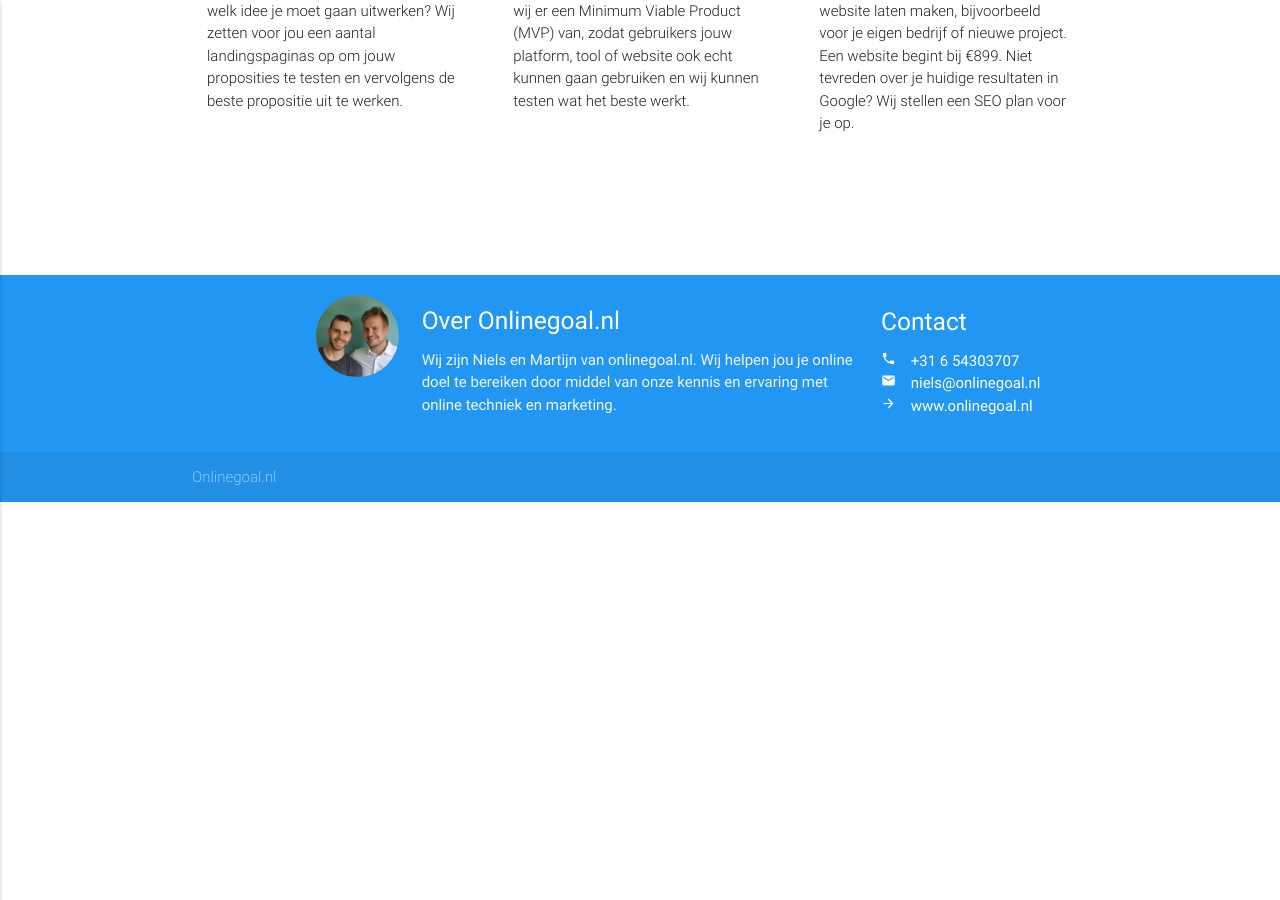
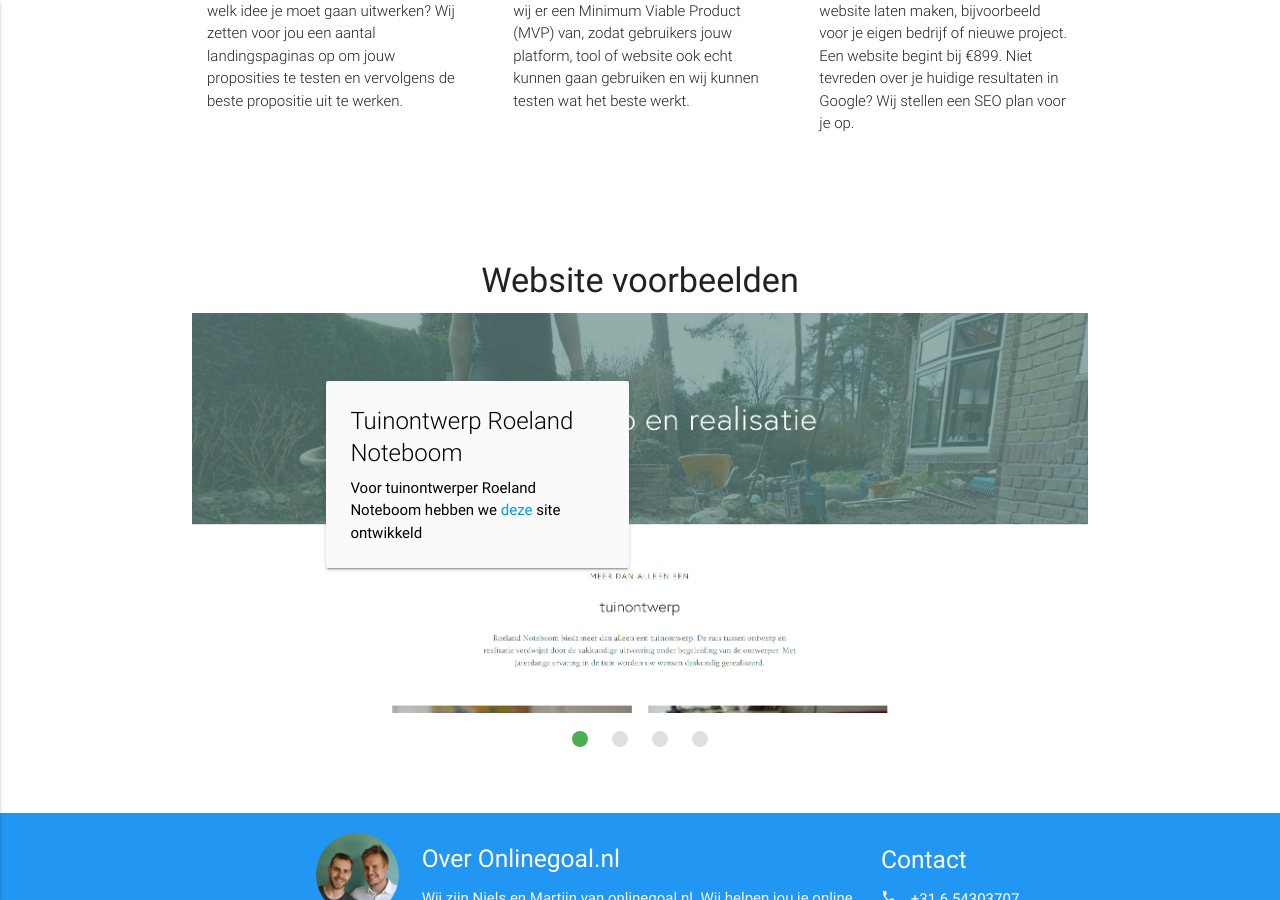
Before and after one commit to martijnvdbrug/onlinegoal.nl, a Jekyll site: the page built from index.md, in a window 1280 px wide and 900 px high, scrolled down 608 px. Built offline with Jekyll 4.4.1, drawn with Linux system fonts in a browser that asks for light colours; before the commit the page ends 1110 px from its top, so only the background shows below that.

Commit message:
Added website example slider to homepage. See _data/website_examples.yml for the website data

```diff
--- /dev/null
+++ b/_data/website_examples.yml
@@ -0,0 +1,12 @@
+- title: Tuinontwerp Roeland Noteboom
+  text: Voor tuinontwerper Roeland Noteboom hebben we <a href="www.tuinontwerproelandnoteboom.nl">deze</a> site ontwikkeld
+  img: /assets/website-voorbeelden/onlinegoal website voorbeeld.png
+- title: Meckbouw
+  text: Voor ondernemer Martin van Eck hebben we <a href="www.meckbouw.nl">deze</a> site ontwikkeld
+  img: /assets/website-voorbeelden/onlinegoal website voorbeeld 4.png
+- title: Toia
+  text: Voor Toia Italiaanse catering hebben we <a href="www.toia.nl">deze</a> site ontwikkeld
+  img: /assets/website-voorbeelden/onlinegoal website voorbeeld 3.png
+- title: Van de Brug Totaalbouw
+  text: Voor aannemer Justin van de Brug hebben we <a href="www.vandebrugtotaalbouw.nl">deze</a> site ontwikkeld
+  img: /assets/website-voorbeelden/onlinegoal website voorbeeld 2.png
--- a/_layouts/home.html
+++ b/_layouts/home.html
@@ -7,7 +7,8 @@
     <br><br>
 
     <div class="center-align">
-      <img class="size-10 responsive-img" src="/assets/website-laten-maken-logo.png" alt="Logo door Freepik van www.flaticon.com "/>
+      <img class="size-10 responsive-img" src="/assets/website-laten-maken-logo.png"
+           alt="Logo door Freepik van www.flaticon.com "/>
     </div>
 
     <h1 class="header center orange-text">online doeltreffendheid</h1>
@@ -50,9 +51,9 @@
           <h2 class="center light-blue-text"><i class="material-icons">flash_on</i></h2>
           <h5 class="center">Proposities testen</h5>
 
-          <p class="light">Ok, je hebt een idee maar hoe weet je welk idee je moet gaan uitwerken? Wij zetten voor jou een aantal landingspaginas op om jouw proposities te testen
+          <p class="light">Ok, je hebt een idee maar hoe weet je welk idee je moet gaan uitwerken? Wij zetten voor jou
+            een aantal landingspaginas op om jouw proposities te testen
             en vervolgens de beste propositie uit te werken.</p>
-
 
 
         </div>
@@ -63,7 +64,9 @@
           <h2 class="center light-blue-text"><i class="material-icons">flight_takeoff</i></h2>
           <h5 class="center">M V P</h5>
 
-          <p class="light">Als je een idee hebt gekozen maken wij er een Minimum Viable Product (MVP) van, zodat gebruikers jouw platform, tool of website ook echt kunnen gaan gebruiken en wij kunnen testen wat het beste werkt.</p>
+          <p class="light">Als je een idee hebt gekozen maken wij er een Minimum Viable Product (MVP) van, zodat
+            gebruikers jouw platform, tool of website ook echt kunnen gaan gebruiken en wij kunnen testen wat het beste
+            werkt.</p>
 
 
         </div>
@@ -74,8 +77,9 @@
           <h2 class="center light-blue-text"><i class="material-icons">important_devices</i></h2>
           <h5 class="center">Website</h5>
 
-          <p class="light">Je kunt bij ons ook gewoon een website laten maken, bijvoorbeeld voor je eigen bedrijf of nieuwe project. Een website begint bij €899. Niet tevreden over je huidige resultaten in Google? Wij stellen een SEO plan voor je op.</p>
-
+          <p class="light">Je kunt bij ons ook gewoon een website laten maken, bijvoorbeeld voor je eigen bedrijf of
+            nieuwe project. Een website begint bij €899. Niet tevreden over je huidige resultaten in Google? Wij stellen
+            een SEO plan voor je op.</p>
 
 
         </div>
@@ -86,10 +90,40 @@
 
 </div>
 
+<!-- Website example slider -->
+<div class="container">
+  <div class="section">
+
     <br>
     <br>
-<br>
-<br>
+
+    <h4 class="center-align">Website voorbeelden</h4>
+
+    <div class="slider">
+      <ul class="slides">
+        {% for example in site.data.website_examples %}
+        <li>
+          <img src="{{ example.img }}"> <!-- random image -->
+          <div class="caption left-align">
+            <div class="row">
+              <div class="col s12 m6">
+                <div class="card grey lighten-5">
+                  <div class="card-content">
+                    <span class="card-title black-text"> {{ example.title }} </span>
+                    <p class="black-text"> {{ example.text }} </p>
+                  </div>
+                </div>
+              </div>
+            </div>
+          </div>
+        </li>
+        {% endfor %}
+
+      </ul>
+
+    </div>
+  </div>
+
   <!-- Latest posts
   <div style="background: #ddd">
     <div class="container last-post">
@@ -112,5 +146,8 @@
       </section>
     </div>
   </div>-->
+  <br>
+  <br>
+
 
 </div>
--- /dev/null
+++ b/js/onlinegoal.js
@@ -0,0 +1,4 @@
+$( document ).ready(function() {
+  $('.modal').modal(); // Modal init
+  $('.slider').slider(); // Slider init
+});
```
Also changed, not shown: _includes/script.html (+1 -7 lines), assets/website-voorbeelden/onlinegoal website voorbeeld 2.png (added), assets/website-voorbeelden/onlinegoal website voorbeeld 3.png (added), assets/website-voorbeelden/onlinegoal website voorbeeld 4.png (added), assets/website-voorbeelden/onlinegoal website voorbeeld.png (added). Lines whose indentation alone changed are shown as unchanged.
